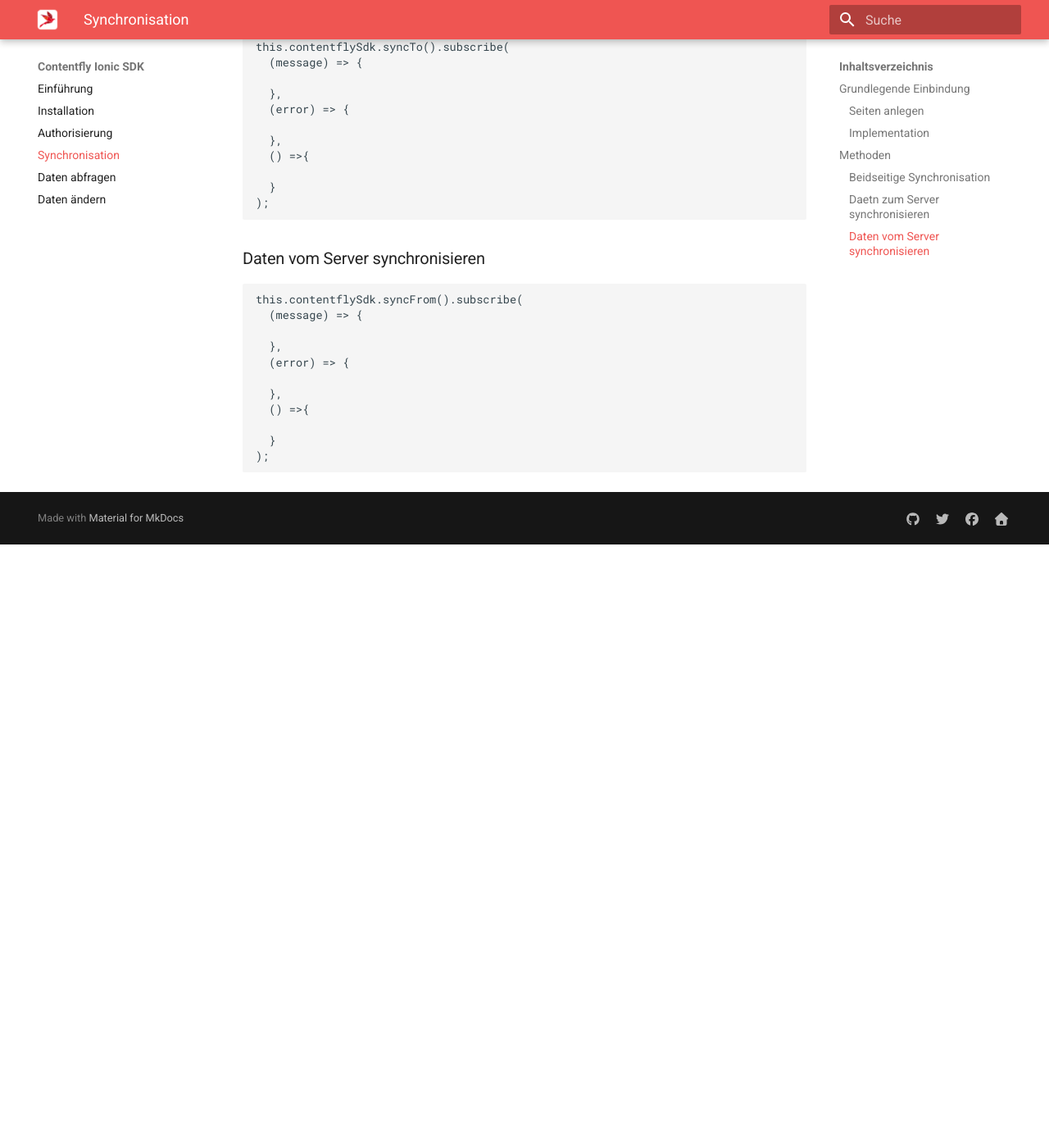
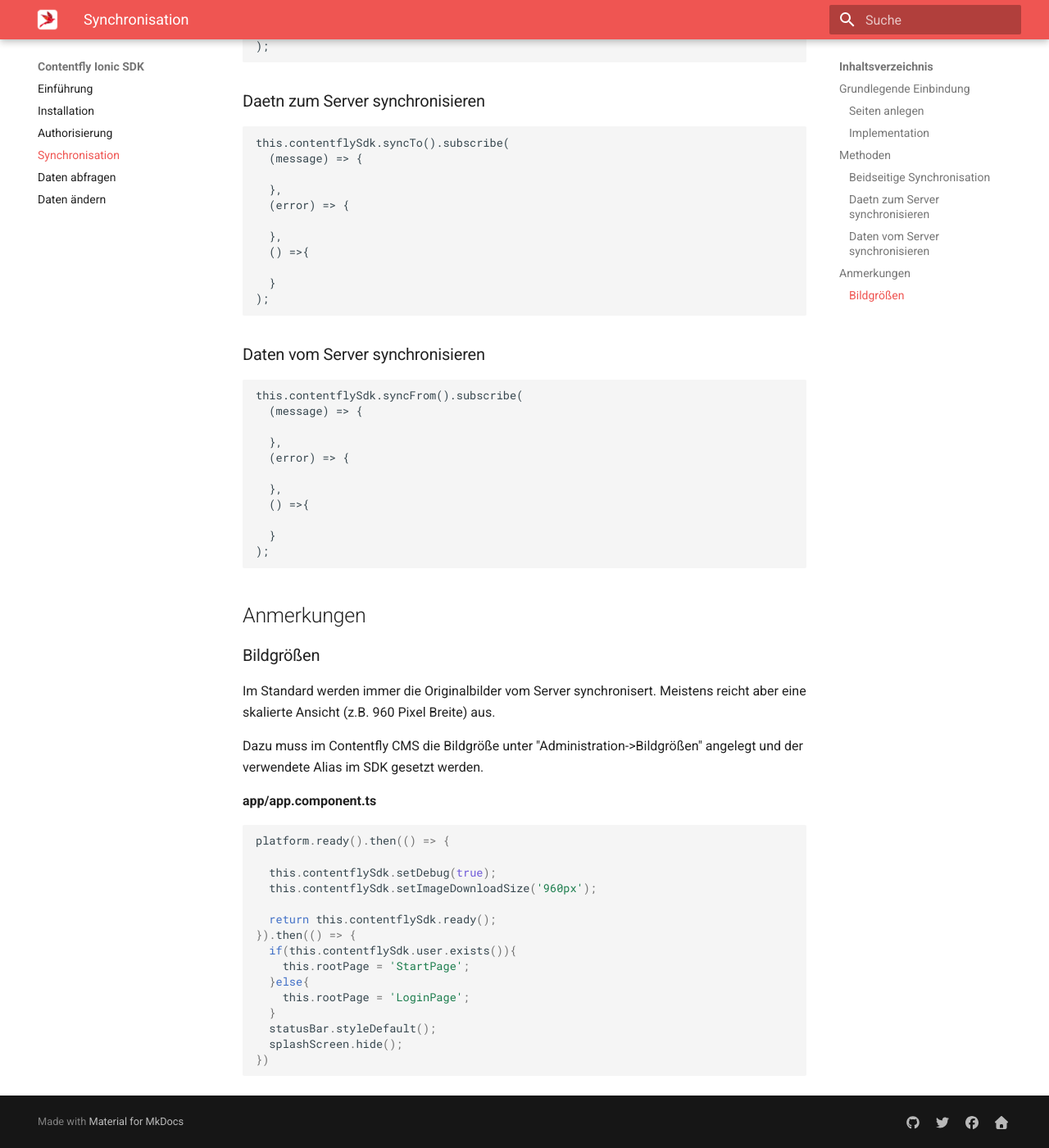
Before and after one commit to area-net-gmbh/contentfly-ionic-doc, an MkDocs documentation site: the page built from docs/synchronisation.md, in a window 1280 px wide and 1400 px high, scrolled down 1933 px. Shown: the whole window at 82% size. Built offline with MkDocs 1.6.1 and Material for MkDocs 9.7.7, drawn with Linux system fonts in a browser that asks for light colours; old or Windows-style settings are respelled for this version of MkDocs; before the commit the page ends 2597 px from its top, so only the background shows below that; some of the changed text lies outside the part shown.

Commit message:
Erste Version ohne Daten schreiben umgesetzt.

````diff
--- a/docs/synchronisation.md
+++ b/docs/synchronisation.md
@@ -1,4 +1,8 @@
 # Synchronisation
+
+Das Contentfly SDk synchronisert automatisiert die Datenbankstruktur und
+Datenbankinhalte in eine lokale SQLite-Datenbank. Dateien werden ebenfalls
+in das lokale Dateisystem (_ApplicationData-Directory_) synchronisiert.
 
 ## Grundlegende Einbindung
 
@@ -113,3 +117,33 @@ this.contentflySdk.syncFrom().subscribe(
   }
 );
 ```
+
+## Anmerkungen
+
+### Bildgrößen
+
+Im Standard werden immer die Originalbilder vom Server synchronisert. Meistens
+reicht aber eine skalierte Ansicht (z.B. 960 Pixel Breite) aus.
+
+Dazu muss im Contentfly CMS die Bildgröße unter "Administration->Bildgrößen"
+angelegt und der verwendete Alias im SDK gesetzt werden.
+
+
+**app/app.component.ts**
+```
+platform.ready().then(() => {
+
+  this.contentflySdk.setDebug(true);
+  this.contentflySdk.setImageDownloadSize('960px');
+
+  return this.contentflySdk.ready();
+}).then(() => {
+  if(this.contentflySdk.user.exists()){
+    this.rootPage = 'StartPage';
+  }else{
+    this.rootPage = 'LoginPage';
+  }
+  statusBar.styleDefault();
+  splashScreen.hide();
+})
+```
````
Also changed, not shown: docs/daten-abfragen.md (+7 -0 lines).
